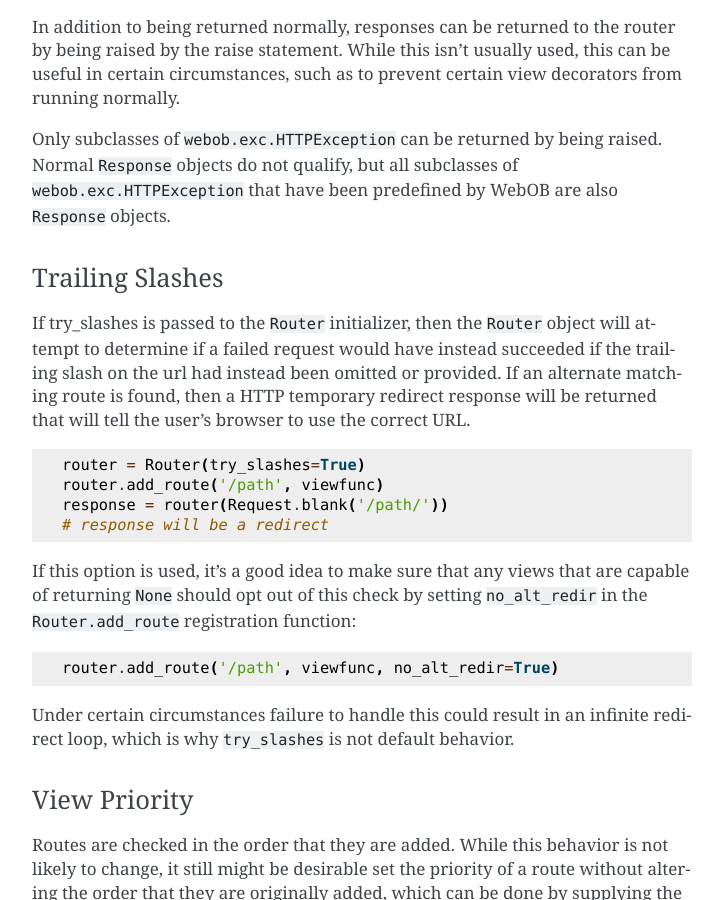
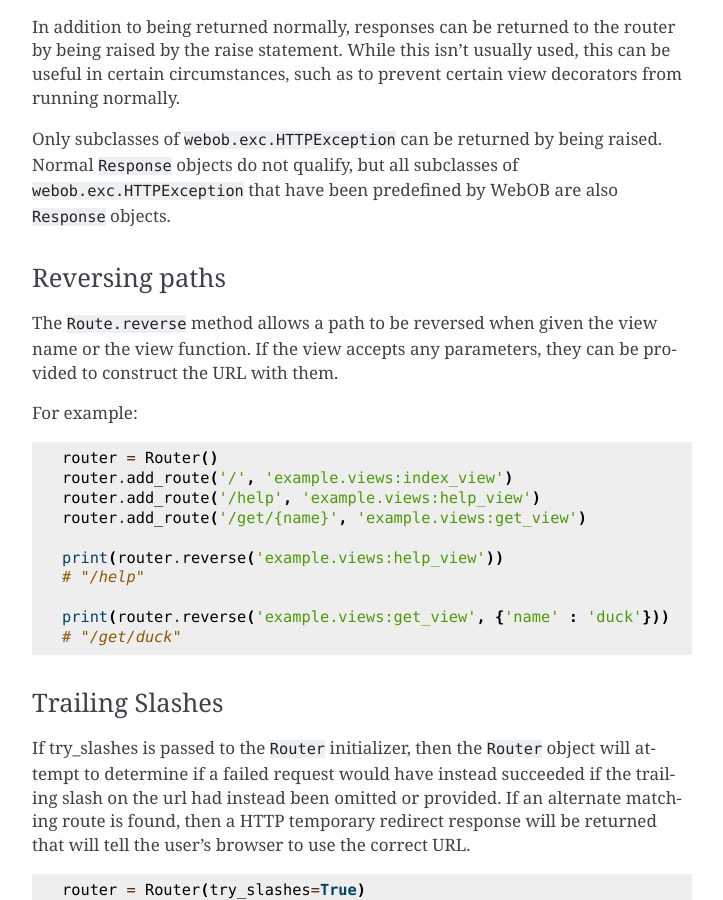
Before and after one commit to rschoon/simplerouter, a Sphinx documentation site: the page built from docs/index.rst, in a window 1280 px wide and 900 px high, scrolled down 3920 px. Shown: the whole window, without its empty margins (388-1111 px from the left). Built offline with Sphinx 7.4.7, drawn with Linux system fonts in a browser that asks for light colours.

Commit message:
Add documentation for reverse functionality.

```diff
--- a/docs/index.rst
+++ b/docs/index.rst
@@ -215,6 +215,28 @@ being raised.  Normal ``Response`` objects do not qualify, but all
 subclasses of ``webob.exc.HTTPException`` that have been predefined
 by WebOB are also ``Response`` objects.
 
+Reversing paths
+...............
+
+The ``Route.reverse`` method allows a path to be reversed when given
+the view name or the view function. If the view accepts any parameters,
+they can be provided to construct the URL with them.
+
+For example:
+
+.. code-block:: python
+
+    router = Router()
+    router.add_route('/', 'example.views:index_view')
+    router.add_route('/help', 'example.views:help_view')
+    router.add_route('/get/{name}', 'example.views:get_view')
+
+    print(router.reverse('example.views:help_view'))
+    # "/help"
+
+    print(router.reverse('example.views:get_view', {'name' : 'duck'}))
+    # "/get/duck"
+
 Trailing Slashes
 ................
 
```
